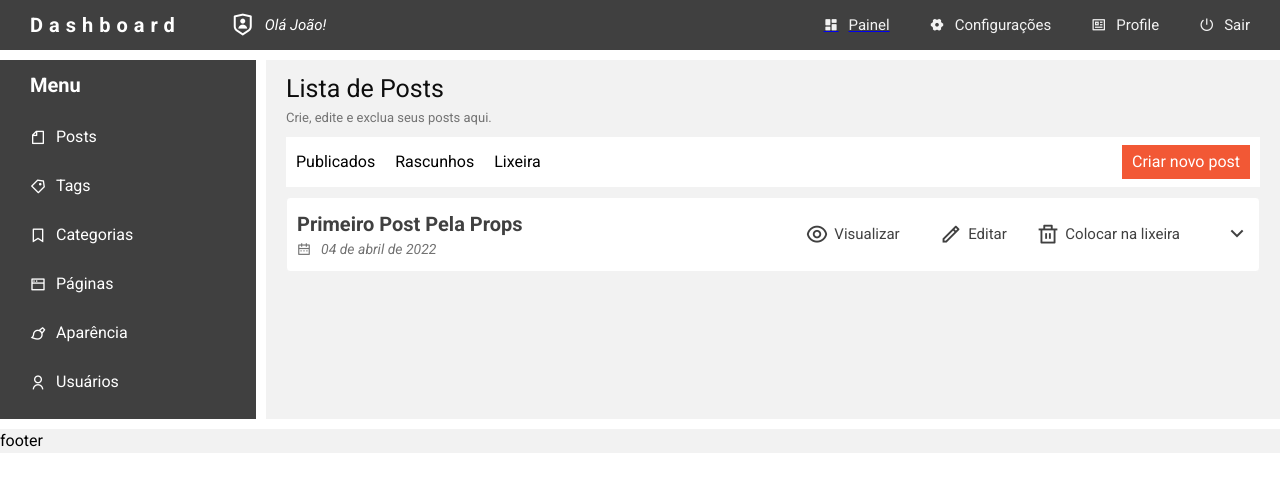
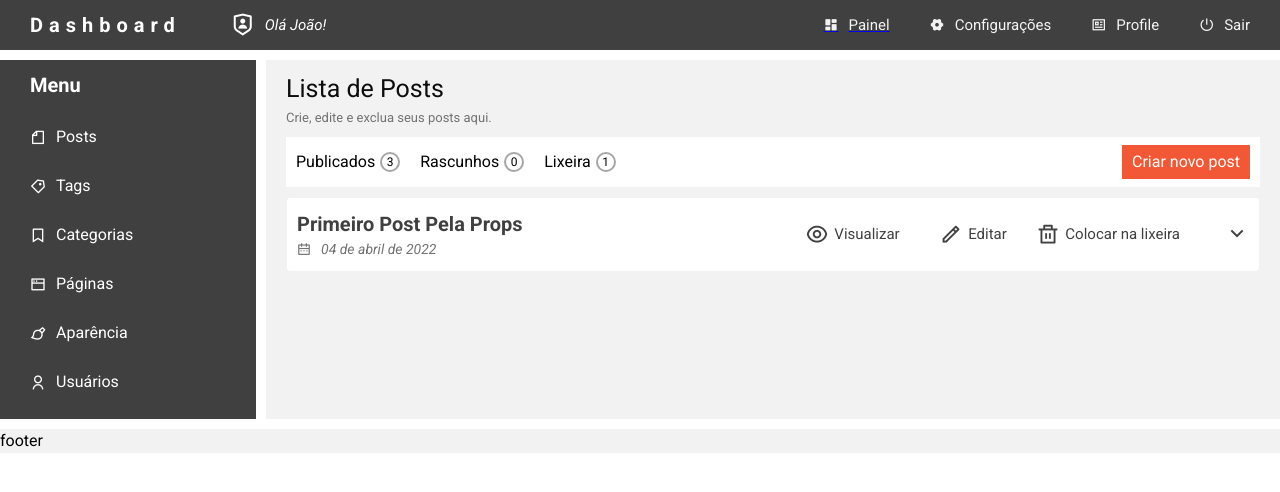
Before and after one commit to mozelli/react-blog-dashboard, a React (Create React App) app: page /posts in a window 1280 px wide. Shown: the top 492 px of the page. Built offline with nearby package versions, Linux system fonts and the light colour scheme.

Commit message:
criate Badge component

```diff
--- /dev/null
+++ b/src/components/Badge/badge.module.scss
@@ -0,0 +1,17 @@
+.badge {
+
+    .border {
+        border: 0.2rem solid var(--clr-gray-300);
+        border-radius: 50%;
+        padding: 0.2rem;
+        width: 2rem;
+        height: 2rem;
+        display: flex;
+        align-items: center;
+        justify-content: center;
+
+        span {
+            font-size: 1.2rem;
+        }
+    }
+}
--- /dev/null
+++ b/src/components/Badge/index.js
@@ -0,0 +1,13 @@
+import styles from './badge.module.scss';
+
+const Badge = (props) => {
+    return (
+        <div className={ styles.badge }>
+            <div className={ styles.border }>
+                <span>{ props.value }</span>
+            </div>
+        </div>
+    );
+}
+
+export default Badge;
--- a/src/components/PostList/Post/index.js
+++ b/src/components/PostList/Post/index.js
@@ -1,4 +1,5 @@
 import { Link } from 'react-router-dom';
+
 import styles from './post.module.scss';
 
 const Post = (props) => {
--- a/src/pages/Posts/index.js
+++ b/src/pages/Posts/index.js
@@ -2,6 +2,7 @@ import Header from './../../components/Header';
 import Menu from './../../components/Menu';
 import PostList from '../../components/PostList';
 import Footer from './../../components/Footer';
+import Badge from '../../components/Badge';
 import styles from './posts.module.scss';
 
 const Posts = () => {
@@ -20,9 +21,9 @@ const Posts = () => {
 
                 <div className={ styles.filter }>
                     <ul>
-                        <li>Publicados</li>
-                        <li>Rascunhos</li>
-                        <li>Lixeira</li>
+                        <li>Publicados <Badge value="3" /></li>
+                        <li>Rascunhos <Badge value="0" /></li>
+                        <li>Lixeira <Badge value="1" /></li>
                     </ul>
                     <button type='button'>Criar novo post</button>
                 </div>
--- a/src/pages/Posts/posts.module.scss
+++ b/src/pages/Posts/posts.module.scss
@@ -52,6 +52,9 @@
                 padding: 0 1rem;
 
                 li {
+                    display: flex;
+                    align-items: center;
+                    gap: 0.5rem;
                     margin-right: 2rem;
                 }
             }
```
